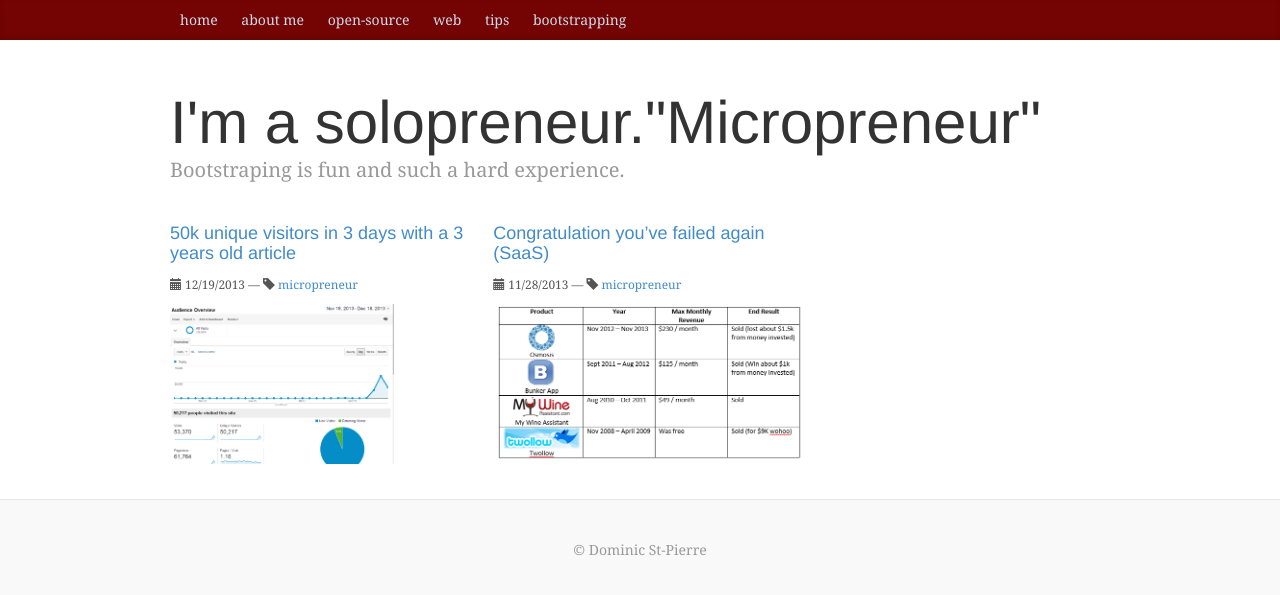
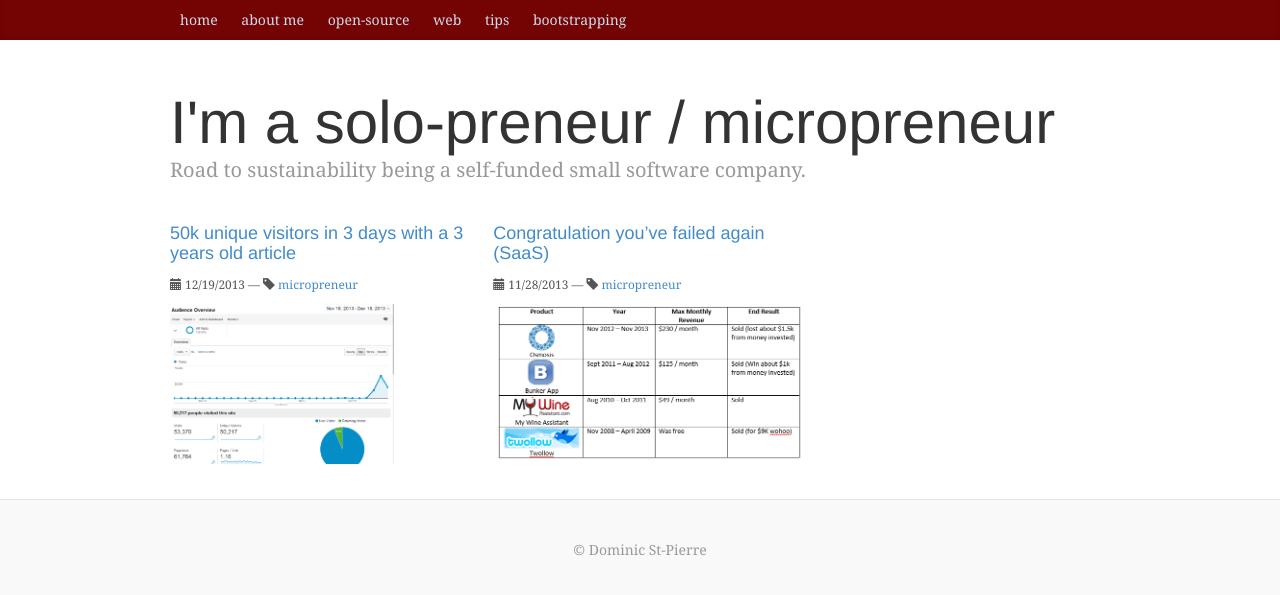
Before and after one commit to dstpierre/dstpierre.github.io, a Jekyll site: the page built from tags/micropreneur.html, in a window 1280 px wide. Shown: the top 595 px of the page. Built offline with Jekyll 4.4.1, drawn with Linux system fonts in a browser that asks for light colours; nearby versions of some CDN libraries; Markdown is read by kramdown in place of the engine named in the settings.

```diff
--- a/404.html
+++ b/404.html
@@ -1,7 +1,7 @@
 ---
 layout: post
 title: "Looks like that one's gone missing"
-summary: "I move pages offline from time to time - might be this is one"
+summary: "The blog's categories and tags did changed lately."
 ---
 
 <div class="page-header">
@@ -9,7 +9,8 @@
     <p>
         I just migrated my blog over to Jekyll.
         I tried to keep the same URL scheme, but maybe one post was not properly
-        named. Let me know via Twitter - @dominicstpierre I will have this fixed asap.
+        named. Let me know via Twitter - <a href="https://twitter.com/dominicstpierre">@dominicstpierre</a>
+        I will have this fixed asap.
     </p>
 
     <h3>Here's the latest posts</h3>
--- a/_layouts/layout.html
+++ b/_layouts/layout.html
@@ -4,9 +4,21 @@
     <meta charset="utf-8" />
     <meta http-equiv="X-UA-Compatible" content="IE=edge" />
     <meta name="viewport" content="width=device-width, initial-scale=1.0" />
-    <meta name="description" content="{{ page.description }}" />
+    <meta name="description" content="{{ page.summary }}" />
     <meta name="author" content="Dominic St-Pierre" />
+    <meta content='summary' name='twitter:card'>
+    <meta content='@dominicstpierre' name='twitter:site'>
+    {% if page.title %}
+    <meta content='{{ page.title }}' property='og:title'>
+    {% else %}
+    <meta content='Dominic St-Pierre' property='og:title'>
+    {% endif %}
+
+
+    <link href='http://www.dominicstpierre.com' rel='index' title='Dominic St-Pierre'>
+    <link href='http://www.dominicstpierre.com/atom.xml' rel='alternate' type='application/atom+xml'>
     <link rel="shortcut icon" href="/assets/img/favicon.ico" />
+    <link href="/sitemap.xml" rel="sitemap" title="Sitemap" type='application/xml'>
 
     <title>
         {% if page.title %}
@@ -16,10 +28,11 @@
         {% endif %}
     </title>
 
-    <link href='/sitemap.xml' rel='sitemap' title='Sitemap' type='application/xml'>
+
     <!-- Bootstrap core CSS -->
     <link href="/assets/css/bootstrap.min.css" rel="stylesheet" />
     <link href="/assets/css/blog.css" rel="stylesheet" />
+    <link href="/assets/css/highlight.css" rel="stylesheet" />
 
     <!-- HTML5 shim and Respond.js IE8 support of HTML5 elements and media queries -->
     <!--[if lt IE 9]>
--- /dev/null
+++ b/assets/css/highlight.css
@@ -0,0 +1,65 @@
+/* the autumn theme from pygments */
+.highlight  { background: #ffffff; }
+.highlight .c { color: #aaaaaa; font-style: italic } /* Comment */
+.highlight .err { color: #F00000; background-color: #F0A0A0 } /* Error */
+.highlight .k { color: #0000aa } /* Keyword */
+.highlight .cm { color: #aaaaaa; font-style: italic } /* Comment.Multiline */
+.highlight .cp { color: #4c8317 } /* Comment.Preproc */
+.highlight .c1 { color: #aaaaaa; font-style: italic } /* Comment.Single */
+.highlight .cs { color: #0000aa; font-style: italic } /* Comment.Special */
+.highlight .gd { color: #aa0000 } /* Generic.Deleted */
+.highlight .ge { font-style: italic } /* Generic.Emph */
+.highlight .gr { color: #aa0000 } /* Generic.Error */
+.highlight .gh { color: #000080; font-weight: bold } /* Generic.Heading */
+.highlight .gi { color: #00aa00 } /* Generic.Inserted */
+.highlight .go { color: #888888 } /* Generic.Output */
+.highlight .gp { color: #555555 } /* Generic.Prompt */
+.highlight .gs { font-weight: bold } /* Generic.Strong */
+.highlight .gu { color: #800080; font-weight: bold } /* Generic.Subheading */
+.highlight .gt { color: #aa0000 } /* Generic.Traceback */
+.highlight .kc { color: #0000aa } /* Keyword.Constant */
+.highlight .kd { color: #0000aa } /* Keyword.Declaration */
+.highlight .kn { color: #0000aa } /* Keyword.Namespace */
+.highlight .kp { color: #0000aa } /* Keyword.Pseudo */
+.highlight .kr { color: #0000aa } /* Keyword.Reserved */
+.highlight .kt { color: #00aaaa } /* Keyword.Type */
+.highlight .m { color: #009999 } /* Literal.Number */
+.highlight .s { color: #aa5500 } /* Literal.String */
+.highlight .na { color: #1e90ff } /* Name.Attribute */
+.highlight .nb { color: #00aaaa } /* Name.Builtin */
+.highlight .nc { color: #00aa00; text-decoration: underline } /* Name.Class */
+.highlight .no { color: #aa0000 } /* Name.Constant */
+.highlight .nd { color: #888888 } /* Name.Decorator */
+.highlight .ni { color: #800000; font-weight: bold } /* Name.Entity */
+.highlight .nf { color: #00aa00 } /* Name.Function */
+.highlight .nn { color: #00aaaa; text-decoration: underline } /* Name.Namespace */
+.highlight .nt { color: #1e90ff; font-weight: bold } /* Name.Tag */
+.highlight .nv { color: #aa0000 } /* Name.Variable */
+.highlight .ow { color: #0000aa } /* Operator.Word */
+.highlight .w { color: #bbbbbb } /* Text.Whitespace */
+.highlight .mf { color: #009999 } /* Literal.Number.Float */
+.highlight .mh { color: #009999 } /* Literal.Number.Hex */
+.highlight .mi { color: #009999 } /* Literal.Number.Integer */
+.highlight .mo { color: #009999 } /* Literal.Number.Oct */
+.highlight .sb { color: #aa5500 } /* Literal.String.Backtick */
+.highlight .sc { color: #aa5500 } /* Literal.String.Char */
+.highlight .sd { color: #aa5500 } /* Literal.String.Doc */
+.highlight .s2 { color: #aa5500 } /* Literal.String.Double */
+.highlight .se { color: #aa5500 } /* Literal.String.Escape */
+.highlight .sh { color: #aa5500 } /* Literal.String.Heredoc */
+.highlight .si { color: #aa5500 } /* Literal.String.Interpol */
+.highlight .sx { color: #aa5500 } /* Literal.String.Other */
+.highlight .sr { color: #009999 } /* Literal.String.Regex */
+.highlight .s1 { color: #aa5500 } /* Literal.String.Single */
+.highlight .ss { color: #0000aa } /* Literal.String.Symbol */
+.highlight .bp { color: #00aaaa } /* Name.Builtin.Pseudo */
+.highlight .vc { color: #aa0000 } /* Name.Variable.Class */
+.highlight .vg { color: #aa0000 } /* Name.Variable.Global */
+.highlight .vi { color: #aa0000 } /* Name.Variable.Instance */
+.highlight .il { color: #009999 } /* Literal.Number.Integer.Long */
+
+/* plus line highlighting */
+.highlight .hll {
+  background: #eed;
+  display: block;
+}
--- /dev/null
+++ b/robots.txt
@@ -0,0 +1,4 @@
+User-agent: *
+Disallow:
+
+Sitemap: http://www.dominicstpierre.com/sitemap.xml
--- a/tags/micropreneur.html
+++ b/tags/micropreneur.html
@@ -7,9 +7,9 @@
 
 <div class="container">
 	<div class="blog-header">
-	<h1 class="blog-title">I'm a solopreneur."Micropreneur"</h1>
+	<h1 class="blog-title">I'm a solo-preneur / micropreneur</h1>
 	<p class="lead blog-description">
-	Bootstraping is fun and such a hard experience.
+	    Road to sustainability being a self-funded small software company.
 	</p>
 	</div>
 
```
Also changed, not shown: categories/bootstrapping.html (added, +18 -0 lines), categories/tips.html (added, +20 -0 lines), categories/web.html (added, +17 -0 lines), tags/asp-net.html (added, +17 -0 lines), tags/azure.html (added, +18 -0 lines), tags/github.html (added, +18 -0 lines), tags/javascript.html (added, +18 -0 lines), tags/jekyll.html (added, +17 -0 lines), tags/mvc.html (added, +18 -0 lines), tags/signalr.html (added, +19 -0 lines), tags/visual-studio.html (added, +17 -0 lines), tags/windows.html (added, +18 -0 lines).
